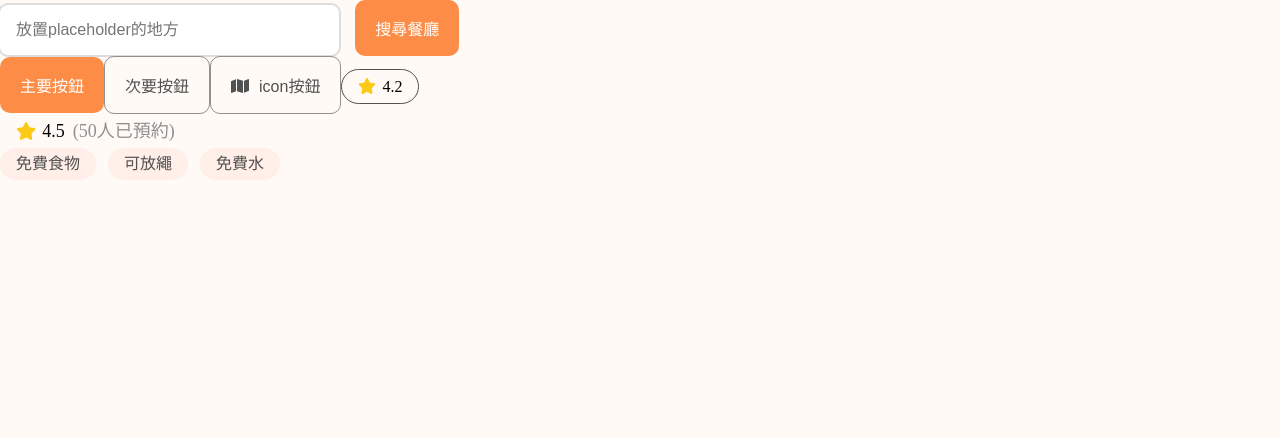
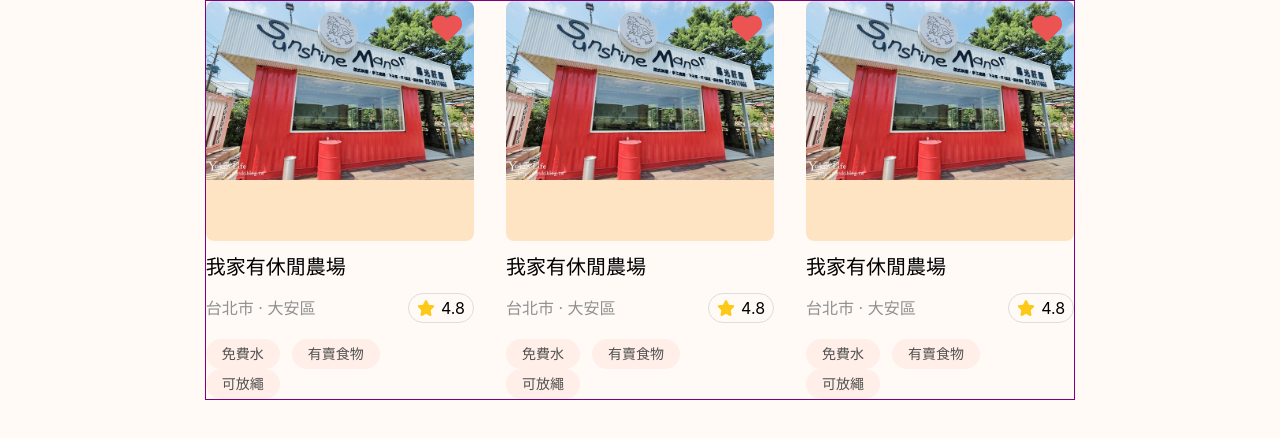
Before and after one commit to Zoe0426/MFEE36_01-react-final, a Next.js app: page /restaurant in a window 1280 px wide. Shown: the top 438 px of the page. Built offline with nearby package versions, Linux system fonts and the light colour scheme.

Commit message:
rest_card

```diff
--- a/components/ui/cards/rest_card.js
+++ b/components/ui/cards/rest_card.js
@@ -0,0 +1,37 @@
+import React from 'react'
+import Styles from './rest_card.module.css'
+import { FontAwesomeIcon } from '@fortawesome/react-fontawesome'
+import { faHeart } from '@fortawesome/free-solid-svg-icons'
+import HashTag from '../hashtag/HashTag'
+import RateStarPill from '../rateStar/RateStarPill'
+
+export default function RestCard({
+  image = '',
+  name = '',
+  city = '',
+  location = '',
+}) {
+  return (
+    <>
+      <div className={Styles.card}>
+        <div className={Styles.rest_img}>
+          <img src={image} alt="" />
+          <FontAwesomeIcon icon={faHeart} className={Styles.icon_inImage} />
+        </div>
+        <h3 className={Styles.rest_name}>{name}</h3>
+
+        <div className={Styles.rest_title}>
+          <p className={Styles.rest_location}>
+            {city} ‧ {location}
+          </p>
+          <RateStarPill score="4.8" />
+        </div>
+        <div className={Styles.hash_tag_group}>
+          <HashTag text="免費水" />
+          <HashTag text="有賣食物" />
+          <HashTag text="可放繩" />
+        </div>
+      </div>
+    </>
+  )
+}
--- /dev/null
+++ b/components/ui/cards/rest_card.module.css
@@ -0,0 +1,49 @@
+.card{
+    width: 100%;
+    border-radius: 8px;
+}
+.rest_title{
+    display: flex;
+    margin-top: 12px;
+    align-items: center; /* 垂直居中對齊 */
+    justify-content: space-between; /* 元素間隔平均分布 */
+}
+.rest_img{
+    width: 100%;
+    height: 240px;
+    background-color: bisque;
+    position: relative;
+    border-radius: 8px;
+    overflow: hidden;
+}
+.rest_img img {
+    width: 100%;
+    height: auto;
+  }
+.rating {
+    margin: 10px 0;
+    border: 1px solid #515151;
+    padding: 6px 12px;
+    border-radius: 20px;
+    font-size: 14px;
+}
+.rest_name{
+    margin: 16px 0;
+    font-size: var(--h5fs20);
+
+}
+.rest_location{
+    font-size: var(--pfs16);
+    color: #909090;
+}
+.hash_tag_group{
+    margin-top: 16px;
+}
+
+.icon_inImage{
+    position: absolute;
+    top: 12px;
+    right: 12px;
+    font-size: 30px;
+    color: #EC5353;
+}
--- a/components/ui/rateStar/RateStar.js
+++ b/components/ui/rateStar/RateStar.js
@@ -2,16 +2,15 @@ import React from 'react'
 import Styles from './RateStar.module.css'
 import { FontAwesomeIcon } from '@fortawesome/react-fontawesome'
 import { faStar } from '@fortawesome/free-solid-svg-icons'
-import { text } from '@fortawesome/fontawesome-svg-core'
 
 export default function RateStar({ score = '', text = '' }) {
   return (
     <>
-      <p className={Styles.rating}>
+      <div className={Styles.rating}>
         <FontAwesomeIcon icon={faStar} className={Styles.icon} />
         <p className={Styles.rate_score}>{score}</p>
         <p className={Styles.rate_text}>{text}</p>
-      </p>
+      </div>
     </>
   )
 }
--- a/components/ui/rateStar/RateStarPill.module.css
+++ b/components/ui/rateStar/RateStarPill.module.css
@@ -1,7 +1,7 @@
 .rating {
-    border: 1px solid var(--dark-gray);
-    padding: var(--p8) var(--p16);
-    border-radius: var(--br20);
+    border: 1px solid var(--light-gray);
+    padding: 6px var(--p8);
+    border-radius: 24px;
     font-size: var(--pfs16);
     display: inline-block;
 }
@@ -21,6 +21,5 @@
     }
     .icon{
         font-size: var(--pfs12);
-
     }
     }
--- a/pages/restaurant/index.js
+++ b/pages/restaurant/index.js
@@ -7,21 +7,40 @@ import { faMap } from '@fortawesome/free-solid-svg-icons'
 import HashTag from '@/components/ui/hashtag/HashTag'
 import RateStarPill from '@/components/ui/rateStar/RateStarPill'
 import RateStar from '@/components/ui/rateStar/RateStar'
+import RestCard from '@/components/ui/cards/rest_card'
+import { Col, Row } from 'antd'
 
 export default function Restindex() {
   return (
     <>
-      <SearchBar placeholder="放置placeholder的地方" />
-      <MainBtn text="主要按鈕" />
-      <SecondaryBtn text="次要按鈕" />
-      <IconBtn icon={faMap} text="icon按鈕" />
-
-      <RateStarPill score="4.2" />
-      <RateStar score="4.5" text="(50人已預約)" />
-
-      <HashTag text="免費食物" />
-      <HashTag text="可放繩" />
-      <HashTag text="免費水" />
+      <div className="container-inner">
+        <Row gutter={[32, 32]}>
+          <Col span={8}>
+            <RestCard
+              image="/rest_image/sunshine.jpeg"
+              name="我家有休閒農場"
+              city="台北市"
+              location="大安區"
+            />
+          </Col>
+          <Col span={8}>
+            <RestCard
+              image="/rest_image/sunshine.jpeg"
+              name="我家有休閒農場"
+              city="台北市"
+              location="大安區"
+            />
+          </Col>
+          <Col span={8}>
+            <RestCard
+              image="/rest_image/sunshine.jpeg"
+              name="我家有休閒農場"
+              city="台北市"
+              location="大安區"
+            />
+          </Col>
+        </Row>
+      </div>
     </>
   )
 }
```
Also changed, not shown: public/rest_image/sunshine.jpeg (added), 1 other file (tests, documents, lock files or other folders).
